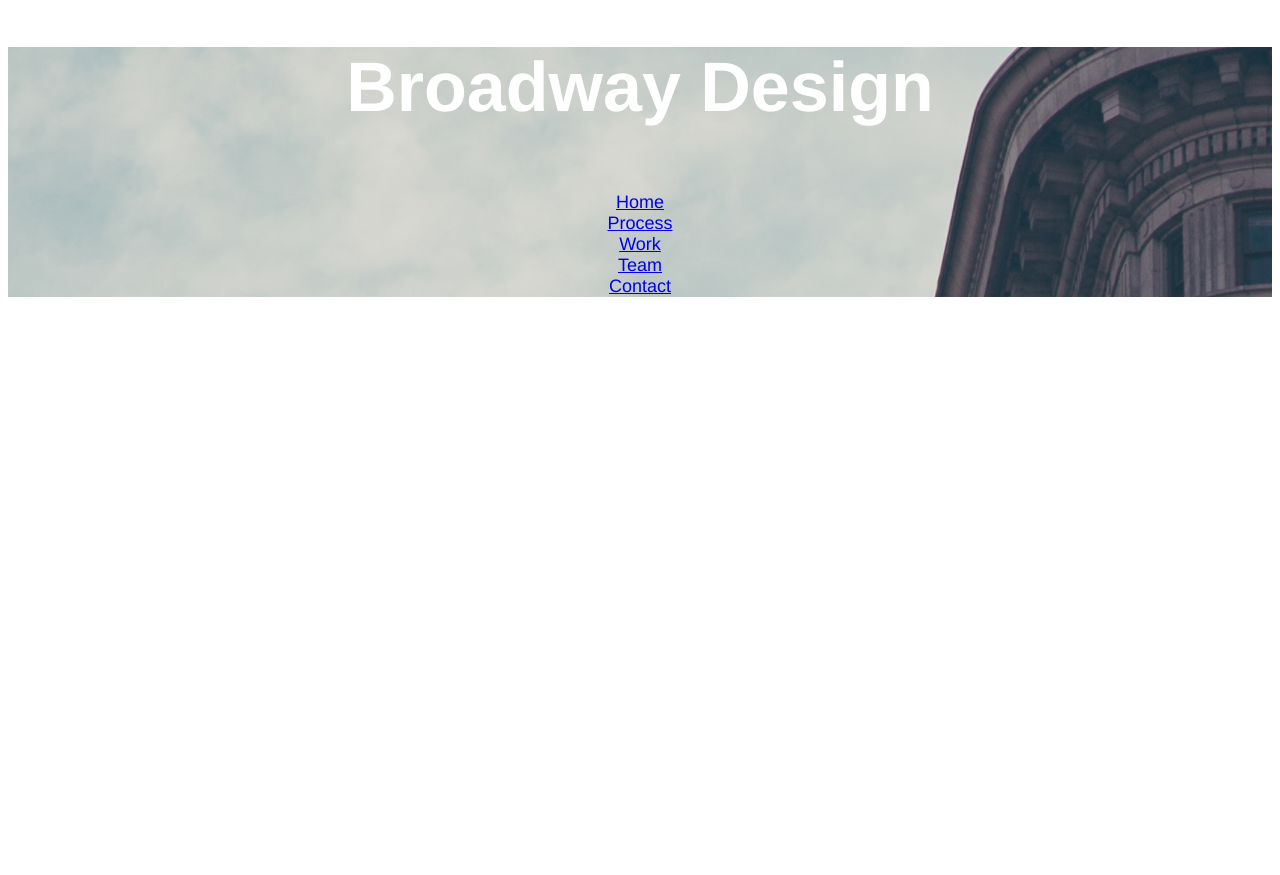
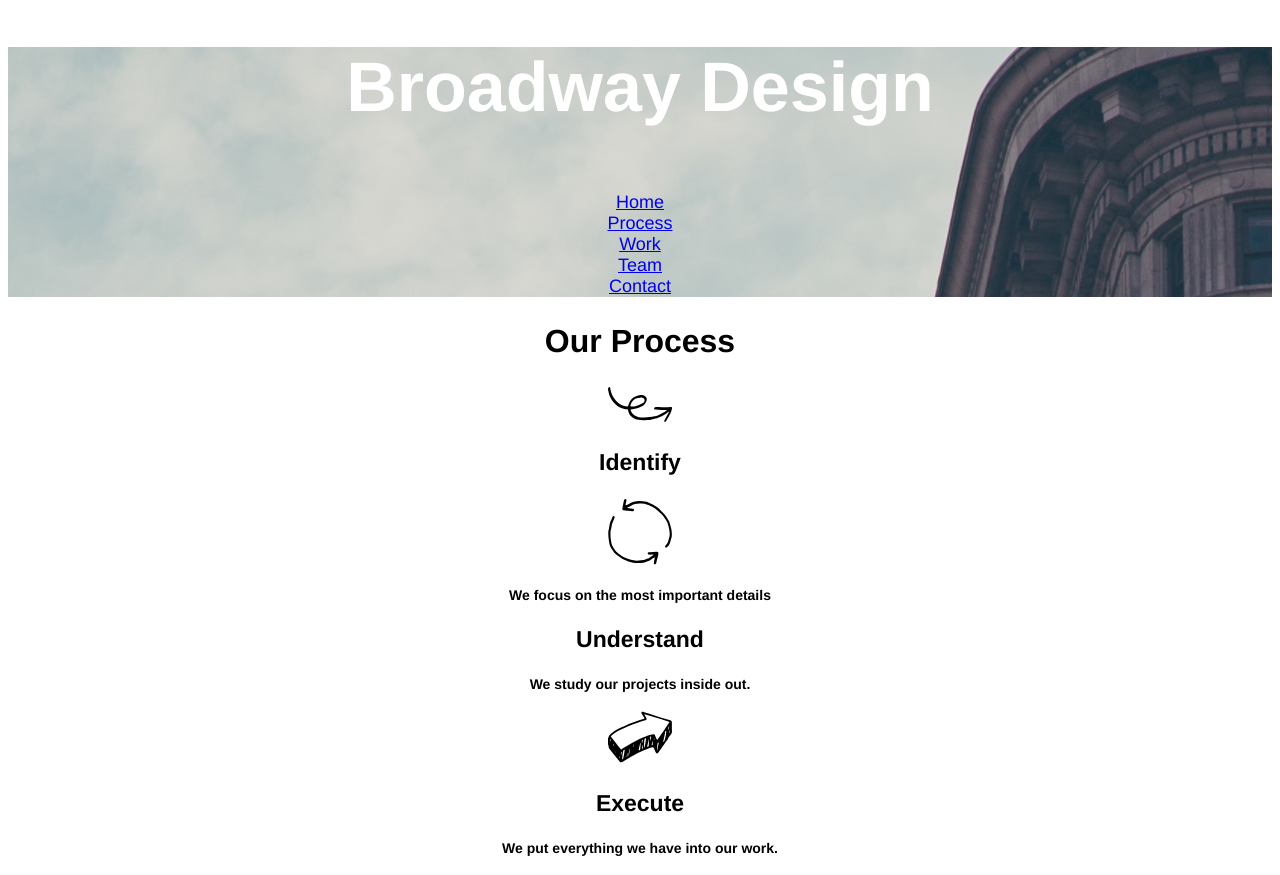
Before and after one commit to gdub008/broadway, a plain HTML site: page index.html in a window 1280 px wide. Before the commit the page ends 800 px from the top, so only its background shows below. Drawn offline with Linux system fonts and the light colour scheme.

Commit message:
Added center section text and images for Our Process

```diff
--- a/index.html
+++ b/index.html
@@ -5,7 +5,7 @@
     <meta charset="utf-8">
     <title>Broadway Design</title>
   </head>
-  <body>
+  <body class="page-style">
     <div class="page-menu">
       <h1>Broadway Design</h1>
       <br>
@@ -17,5 +17,17 @@
           <li><a href="contact">Contact</a> </li>
       </nav>
     </div>
+    <div>
+      <h2>Our Process</h2>
+      <img src="resources/identify.svg" alt="identify image" />
+      <h3>Identify</h3>
+      <img src="resources/understand.svg" alt="identify image" />
+      <h4>We focus on the most important details</h4>
+      <h3>Understand</h3>
+      <h4>We study our projects inside out.</h4>
+      <img src="resources/execute.svg" alt="identify image" />
+      <h3>Execute</h3>
+      <h4>We put everything we have into our work.</h4>
+    </div>
   </body>
 </html>
--- a/resources/css/style.css
+++ b/resources/css/style.css
@@ -1,13 +1,30 @@
 h1 {
-  font-family:  Helvetica;
   font-size:    70px;
   font-weight:  bold;
   color:        white;
 }
 
+h2 {
+  font-size:    32px;
+  font-weight:  bold;
+}
+
+h3 {
+  font-size:    23px;
+  font-weight:  bold;
+}
+
+h4 {
+  font-size: 14px;
+}
+
+.page-style {
+  font-family:  Helvetica;
+  text-align: center;
+}
+
 .page-menu {
   background-image: url("../the-flatiron-building.png");
-  text-align: center;
 }
 
 .nav-style {
```
